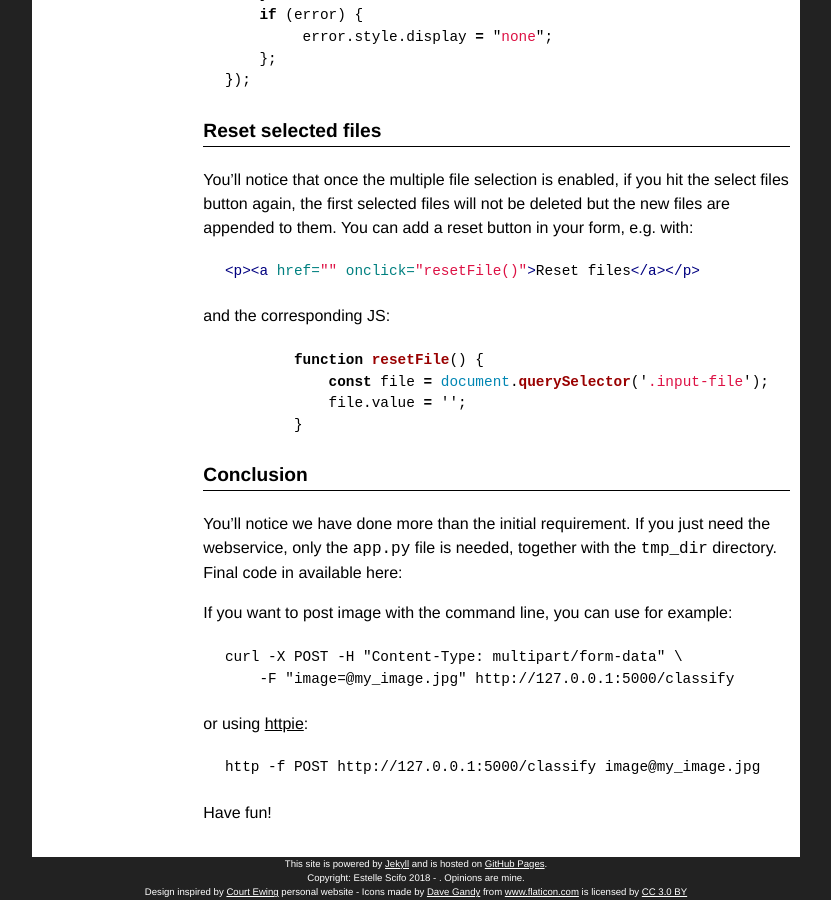
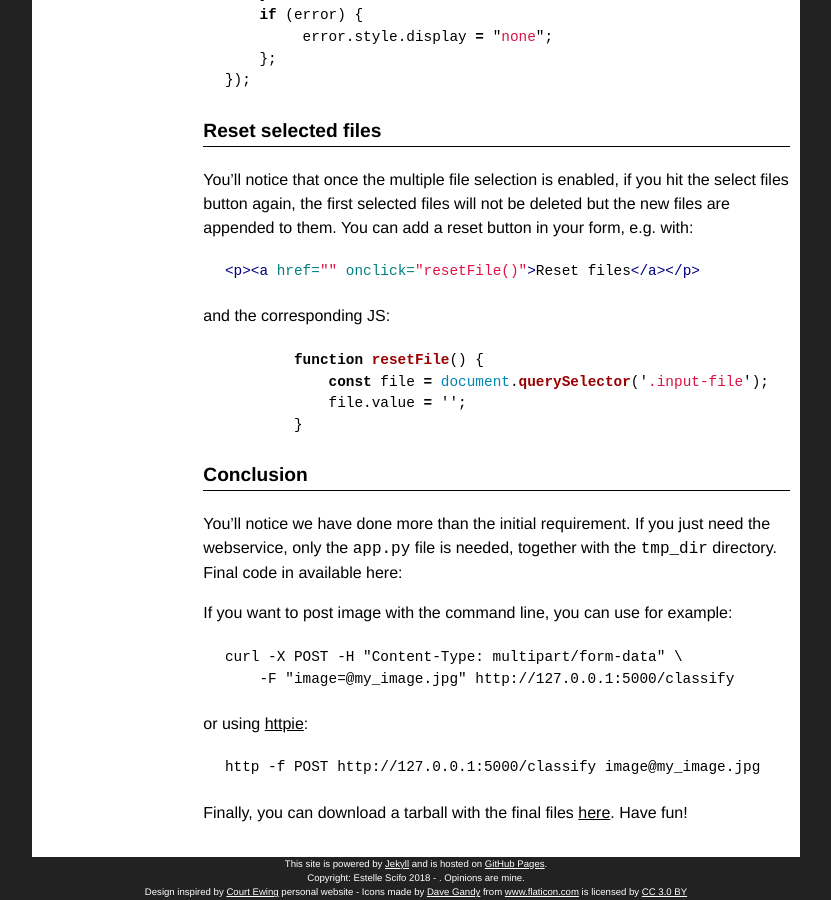
Before and after one commit to stellasia/stellasia.github.io, a Jekyll site: the page built from _posts/2018-08-08-simple-webservice-with-flask.md, in a window 1280 px wide and 900 px high, scrolled down 5132 px. Shown: the whole window, without its empty margins (224-1055 px from the left). Built offline with Jekyll 4.4.1, drawn with Linux system fonts in a browser that asks for light colours.

Commit message:
Add tarball for last article

```diff
--- a/_posts/2018-08-08-simple-webservice-with-flask.md
+++ b/_posts/2018-08-08-simple-webservice-with-flask.md
@@ -274,4 +274,4 @@ or using [httpie](https://httpie.org/):
 
     http -f POST http://127.0.0.1:5000/classify image@my_image.jpg
 
-Have fun!
+Finally, you can download a tarball with the final files [here](/downloads/simple_webservice_v2.tar.gz). Have fun!
```
Also changed, not shown: 1 other file.
